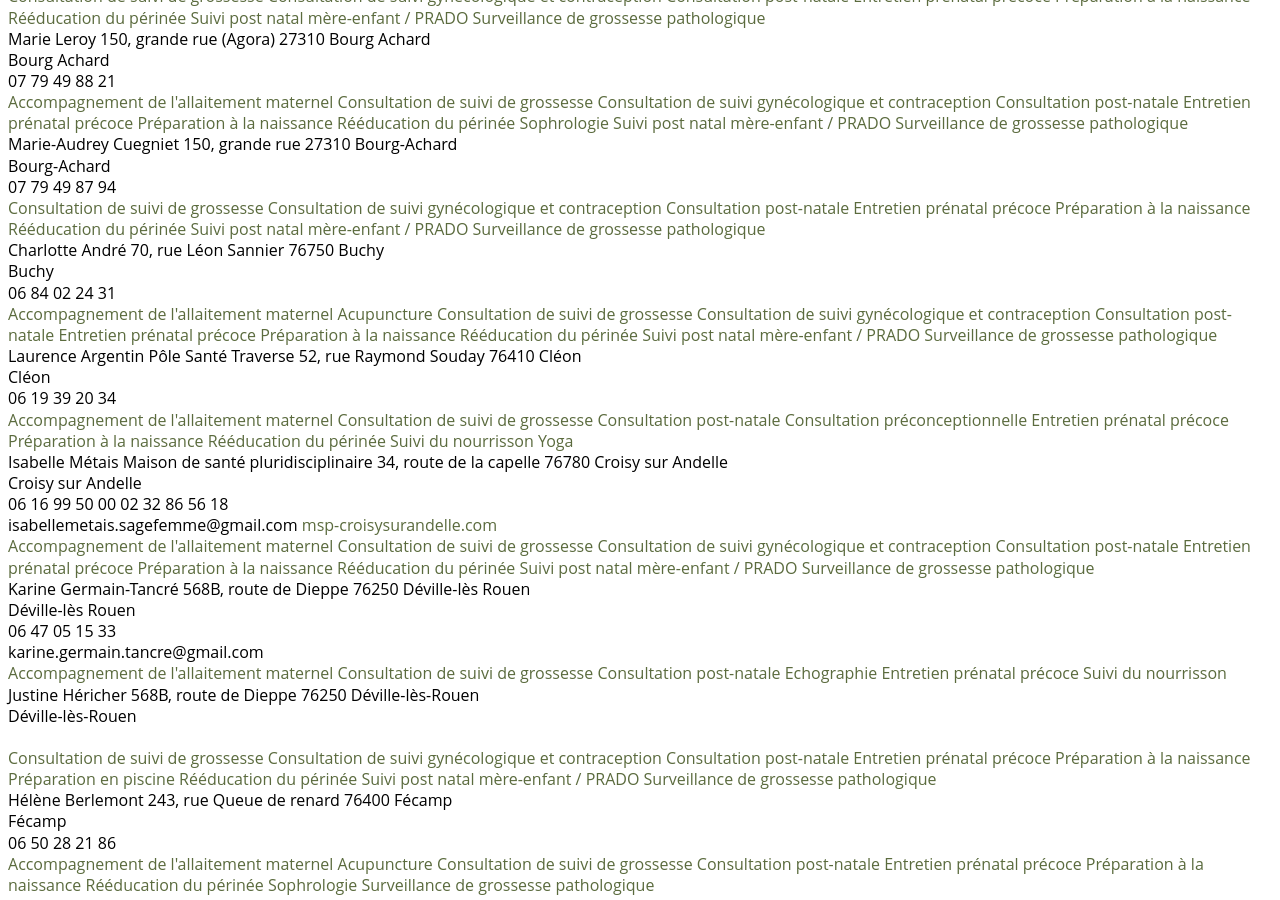
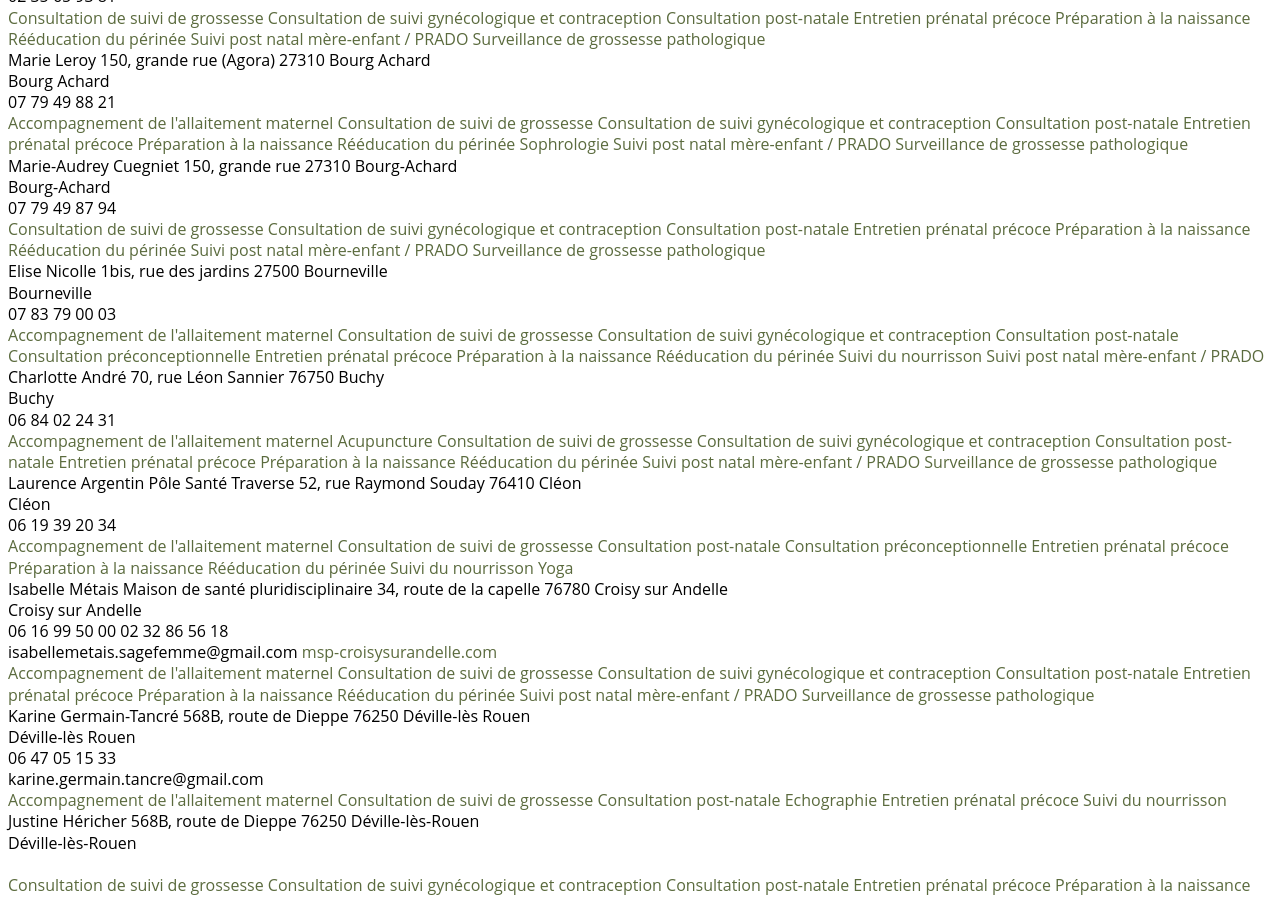
Before and after one commit to SagesFemmesNormandie/SageFemmeNormandie.github.io, a Jekyll site: the page built from annuaire.md, in a window 1280 px wide and 900 px high, scrolled down 2508 px. Built offline with Jekyll 4.4.1, drawn with Linux system fonts in a browser that asks for light colours; some of the changed text lies outside the part shown.

Commit message:
gemgile et gdrive

```diff
--- a/_data/members.yml
+++ b/_data/members.yml
@@ -646,10 +646,11 @@
   activites:
    - nom: Accompagnement de l'allaitement maternel
    - nom: Consultation de suivi de grossesse
+   - nom: Consultation de suivi gynécologique et contraception
    - nom: Consultation post-natale
    - nom: Entretien prénatal précoce
    - nom: Haptonomie
-   - nom: Portage en écharpe
+   - nom: Hypnose
    - nom: Préparation à la naissance
    - nom: Rééducation du périnée
    - nom: Suivi post natal mère-enfant / PRADO
@@ -1006,6 +1007,24 @@
    - nom: Sophrologie
    - nom: Suivi post natal mère-enfant / PRADO
    - nom: Surveillance de grossesse pathologique
+- prenom: "Elise "
+  nom: "Nicolle"
+  adhesion: "2016"
+  adresse: "1bis, rue des jardins"
+  code-postal: "27500"
+  ville: "Bourneville"
+  telephone-mobile: "07 83 79 00 03"
+  activites:
+   - nom: Accompagnement de l'allaitement maternel
+   - nom: Consultation de suivi de grossesse
+   - nom: Consultation de suivi gynécologique et contraception
+   - nom: Consultation post-natale
+   - nom: Consultation préconceptionnelle
+   - nom: Entretien prénatal précoce
+   - nom: Préparation à la naissance
+   - nom: Rééducation du périnée
+   - nom: Suivi du nourrisson
+   - nom: Suivi post natal mère-enfant / PRADO
 - prenom: "Jeannette"
   nom: "Nono"
   adhesion: "2015,2016"
@@ -1127,9 +1146,10 @@
   activites:
    - nom: Accompagnement de l'allaitement maternel
    - nom: Consultation de suivi de grossesse
+   - nom: Consultation de suivi gynécologique et contraception
    - nom: Consultation post-natale
    - nom: Entretien prénatal précoce
-   - nom: Portage en écharpe
+   - nom: Hypnose
    - nom: Préparation à la naissance
    - nom: Rééducation du périnée
    - nom: Suivi post natal mère-enfant / PRADO
@@ -1341,3 +1361,4 @@
    - nom: Rééducation du périnée
    - nom: Suivi post natal mère-enfant / PRADO
    - nom: Surveillance de grossesse pathologique
+   - nom: Yoga
```
Also changed, not shown: Gemfile (+6 -1 lines), Gemfile.lock, 1 other file.
